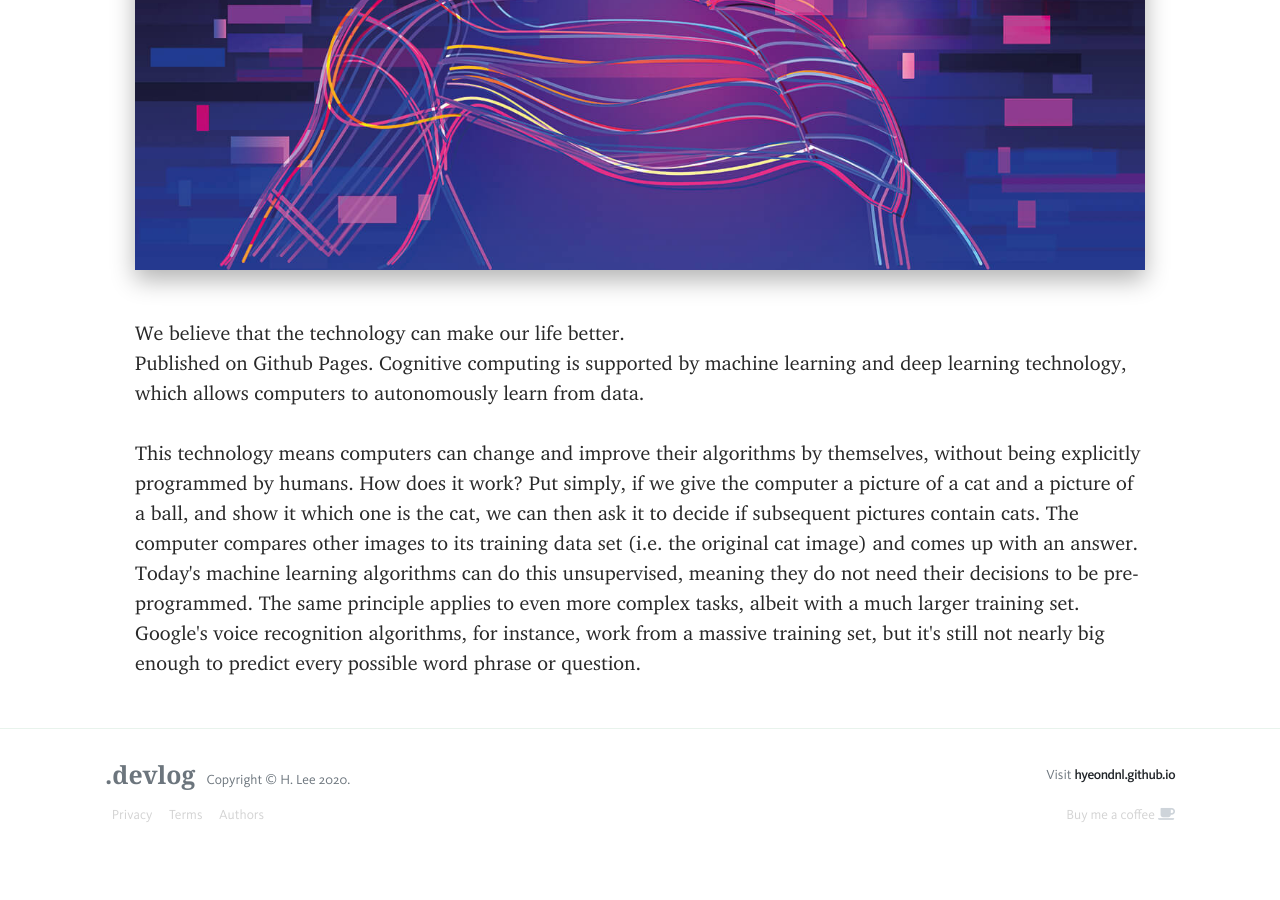
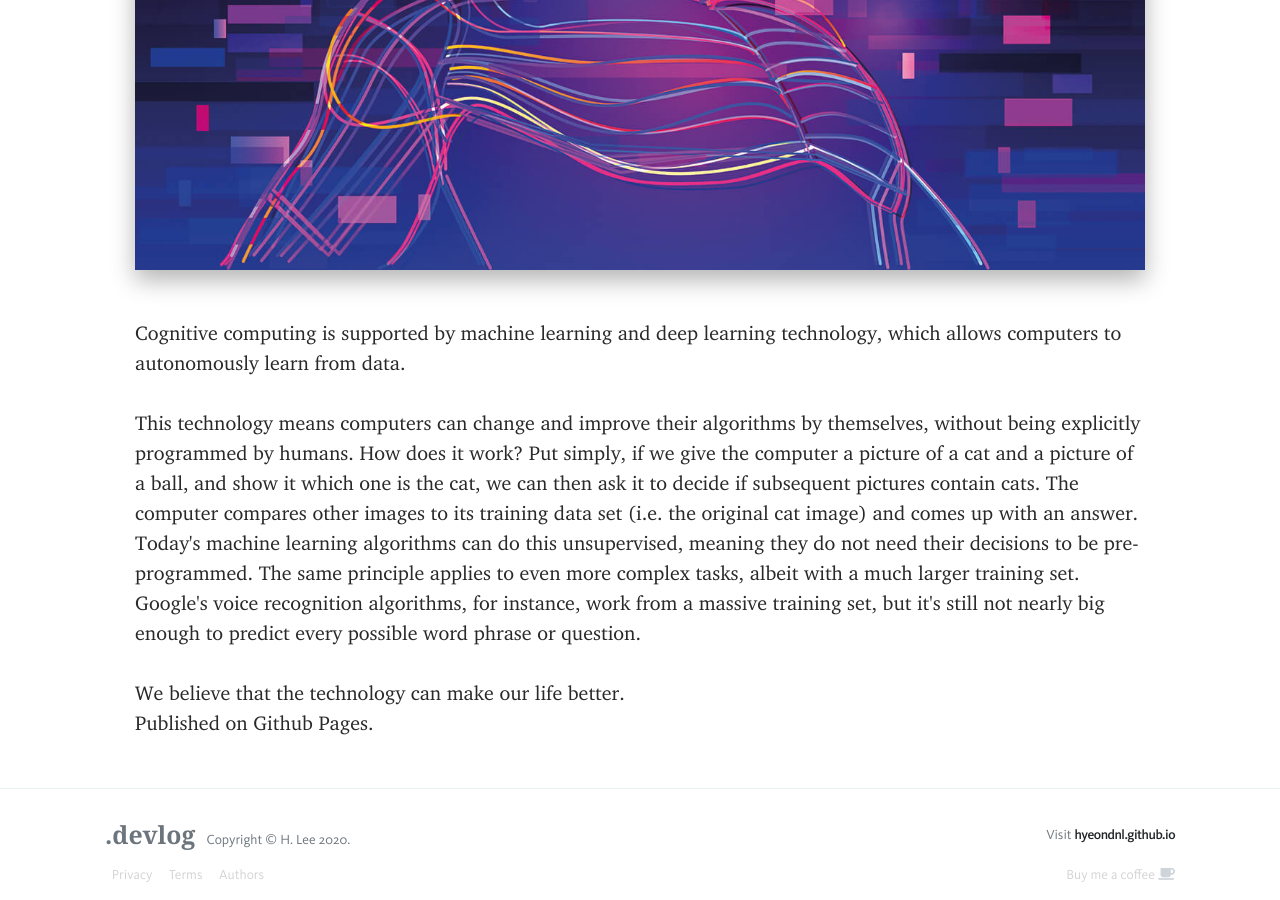
Before and after one commit to hayden-rhee/devlog, a Jekyll site: the page built from _pages/about.md, in a window 1280 px wide and 900 px high, scrolled down 684 px. Built offline with Jekyll 4.4.1, drawn with Linux system fonts in a browser that asks for light colours; nearby versions of some CDN libraries; before the commit the page ends 1524 px from its top, so only the background shows below that.

Commit message:
automatic commit on 2020-07-07 18:30:57

```diff
--- a/_layouts/default.html
+++ b/_layouts/default.html
@@ -96,7 +96,7 @@
                     <a style="color: lightgrey; padding: 0.5em" href="{{ site.baseurl }}/authors-list">Authors</a>
                 </div>
                 <div>
-                    <a target="_blank" style="color: lightgrey;" href="{{ site.baseurl }}/buy-me-a-coffee">Buy me a coffee <i class="fa fa-coffee text-gray"></i></a>
+                    <a style="color: lightgrey;" href="{{ site.baseurl }}/buy-me-a-coffee">Buy me a coffee <i class="fa fa-coffee text-gray"></i></a>
                 </div>
             </div>
         </tr>
--- a/_pages/about.md
+++ b/_pages/about.md
@@ -6,11 +6,12 @@ image: "/assets/images/vr.jpg"
 comments: false
 ---
 
-<article>We believe that the technology can make our life better.<br />
-Published on Github Pages.
-
+<article>
 Cognitive computing is supported by machine learning and deep learning technology, which allows computers to autonomously learn from data.<br /><br />
 This technology means computers can change and improve their algorithms by themselves, without being explicitly programmed by humans. How does it work? Put simply, if we give the computer a picture of a cat and a picture of a ball, and show it which one is the cat, we can then ask it to decide if subsequent pictures contain cats.
 The computer compares other images to its training data set (i.e. the original cat image) and comes up with an answer. Today's machine learning algorithms can do this unsupervised, meaning they do not need their decisions to be pre-programmed.
-The same principle applies to even more complex tasks, albeit with a much larger training set. Google's voice recognition algorithms, for instance, work from a massive training set, but it's still not nearly big enough to predict every possible word phrase or question.
+The same principle applies to even more complex tasks, albeit with a much larger training set. Google's voice recognition algorithms, for instance, work from a massive training set, but it's still not nearly big enough to predict every possible word phrase or question.<br /><br />
+
+We believe that the technology can make our life better.<br />
+Published on Github Pages.
 </article>
```
Also changed, not shown: _pages/buy-me-a-coffee.md (+1 -1 lines).
